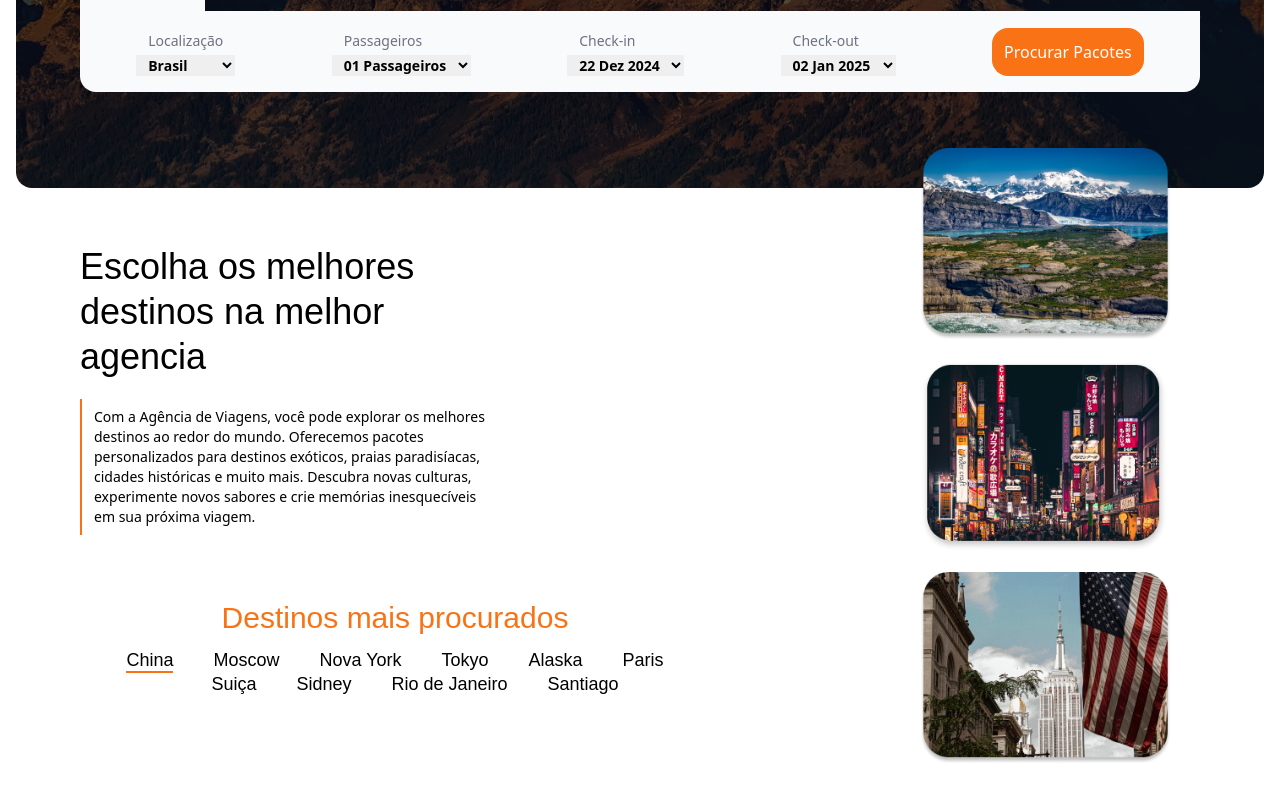
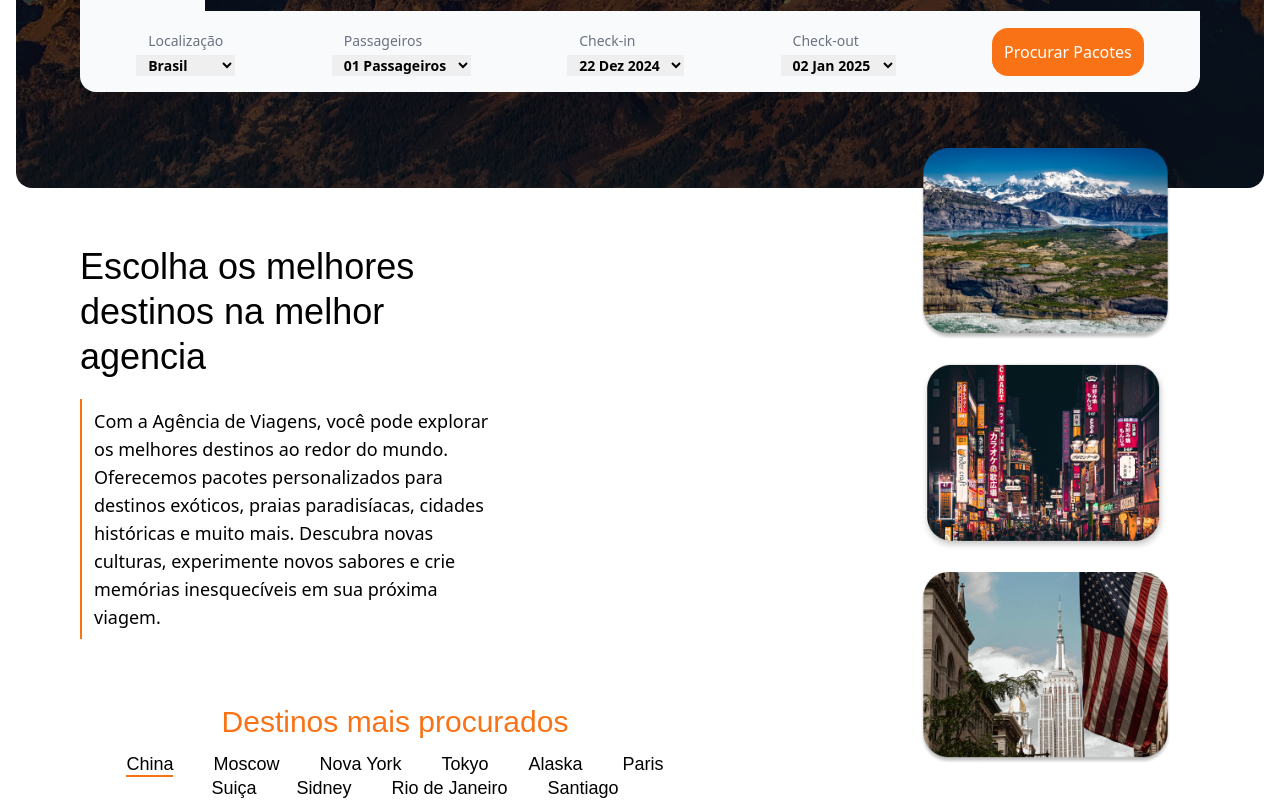
Before and after one commit to RicSilva9/Turismo, a React (Create React App) app in the folder thynk-travel/: page / in a window 1280 px wide. Shown: the part 445-1245 px from the top of the page. Before the commit the page ends 1209 px from the top, so only its background shows below. Built offline with nearby package versions, Linux system fonts and the light colour scheme.

Commit message:
"Updated text size class from 'text-lg' to 'md:text-lg' in paragraph element."

```diff
--- a/thynk-travel/src/components/Destinos/index.jsx
+++ b/thynk-travel/src/components/Destinos/index.jsx
@@ -27,7 +27,7 @@ export default function Destino() {
 
         <div className="mt-5 lg:mt-24 max-md:mt-10">
           <h2 className="text-4xl w-2/4 fjalla tracking-normal leading-tight hover:cursor-default max-md:w-full max-md:text-3xl cursor-default">Escolha os melhores destinos na melhor agencia </h2>
-          <p className="mt-5 w-2/4 text-sm ps-3 py-2 text-lg border-s-2 border-orange-500 max-lg:w-full cursor-default">Com a Agência de Viagens, você pode explorar os melhores destinos ao redor do mundo. Oferecemos pacotes personalizados para destinos exóticos, praias paradisíacas, cidades históricas e muito mais. Descubra novas culturas, experimente novos sabores e crie memórias inesquecíveis em sua próxima viagem.</p>
+          <p className="mt-5 w-2/4 text-sm ps-3 py-2 md:text-lg border-s-2 border-orange-500 max-lg:w-full cursor-default">Com a Agência de Viagens, você pode explorar os melhores destinos ao redor do mundo. Oferecemos pacotes personalizados para destinos exóticos, praias paradisíacas, cidades históricas e muito mais. Descubra novas culturas, experimente novos sabores e crie memórias inesquecíveis em sua próxima viagem.</p>
         </div>
 
         <div className='md:hidden mt-3 overflow-hidden'>
```
